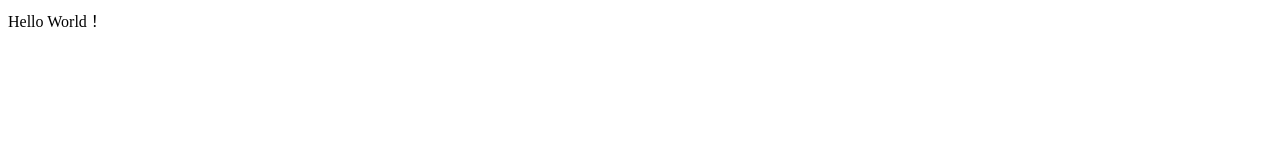
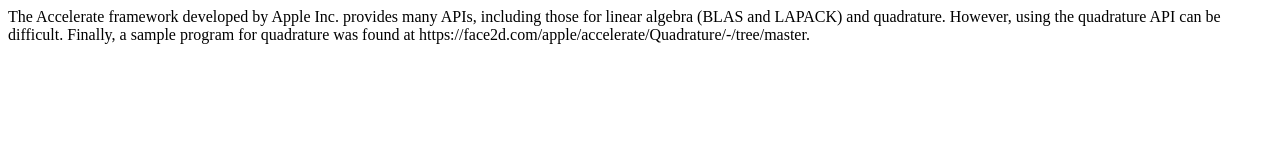
Before and after one commit to 0003821006/quadrature, a plain HTML site: page index.html in a window 1280 px wide. Drawn offline with Linux system fonts and the light colour scheme.

Commit message:
Update index.html

```diff
--- a/index.html
+++ b/index.html
@@ -1,10 +1,13 @@
 <!DOCTYPE html>
 <html>
 <head>
+    <title>Accelerate framework</title>
     <meta charset="utf-8">
 </head>
 
 <body>
-    Hello World！
+    The Accelerate framework developed by Apple Inc. provides many APIs, including those for linear algebra (BLAS and LAPACK) and quadrature.
+    However, using the quadrature API can be difficult.
+    Finally, a sample program for quadrature was found at  <a ref="https://face2d.com/apple/accelerate/Quadrature/-/tree/master">https://face2d.com/apple/accelerate/Quadrature/-/tree/master</a>.
 </body>
 </html>
```
